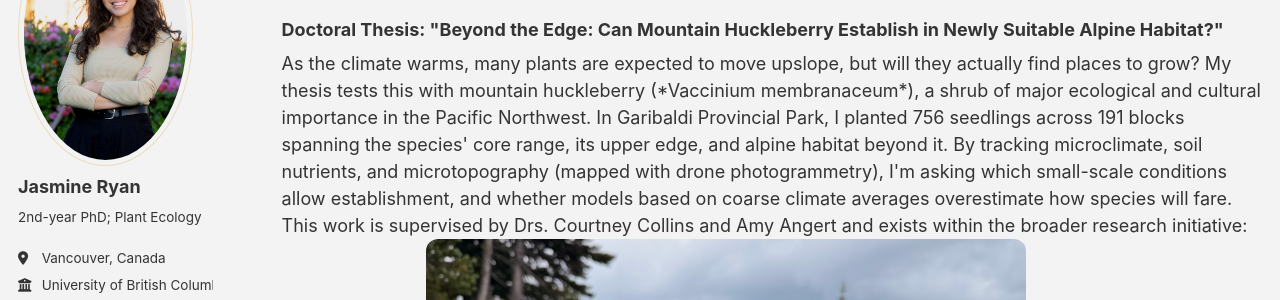
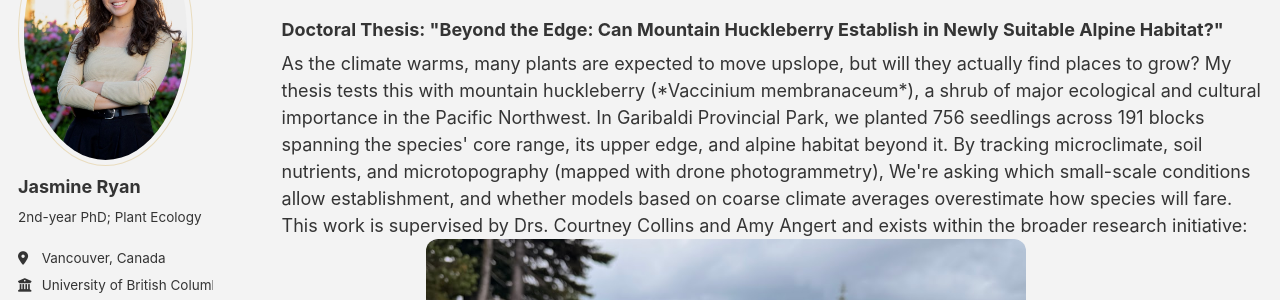
Before and after one commit to jasminexryan/jasminexryan.github.io, a Jekyll site: the page built from _pages/portfolio.html, in a window 1280 px wide and 1342 px high. Shown: the part 218-518 px from the top of the window. Built offline with Jekyll 4.4.1, drawn with Linux system fonts in a browser that asks for light colours; a script bundle is joined from its source files by our own code; a style sheet for code colours, icons or effects is not loaded; some of the changed text lies outside the part shown.

Commit message:
Update portfolio.html

```diff
--- a/_pages/portfolio.html
+++ b/_pages/portfolio.html
@@ -9,7 +9,8 @@ author_profile: true
 
 <h3>Doctoral Thesis: "Beyond the Edge: Can Mountain Huckleberry Establish in Newly Suitable Alpine Habitat?"</h3>
 
-As the climate warms, many plants are expected to move upslope, but will they actually find places to grow? My thesis tests this with mountain huckleberry (*Vaccinium membranaceum*), a shrub of major ecological and cultural importance in the Pacific Northwest. In Garibaldi Provincial Park, I planted 756 seedlings across 191 blocks spanning the species' core range, its upper edge, and alpine habitat beyond it. By tracking microclimate, soil nutrients, and microtopography (mapped with drone photogrammetry), I'm asking which small-scale conditions allow establishment, and whether models based on coarse climate averages overestimate how species will fare. This work is supervised by Drs. Courtney Collins and Amy Angert and exists within the broader research initiative: Alpine Horizons.
+As the climate warms, many plants are expected to move upslope, but will they actually find places to grow? My thesis tests this with mountain huckleberry (*Vaccinium membranaceum*), a shrub of major ecological and cultural importance in the Pacific Northwest. In Garibaldi Provincial Park, we planted 756 seedlings across 191 blocks spanning the species' core range, its upper edge, and alpine habitat beyond it. By tracking microclimate, soil nutrients, and microtopography (mapped with drone photogrammetry), We're asking which small-scale conditions allow establishment, and whether models based on coarse climate averages overestimate how species will fare.
+This work is supervised by Drs. Courtney Collins and Amy Angert and exists within the broader research initiative: Alpine Horizons.
 
 <img src="{{ site.baseurl }}/images/vacmem_seedling.jpg" alt="Transplant seedlings in Garibaldi Provincial Park" width="600" style="border-radius: 12px;">
 
```
